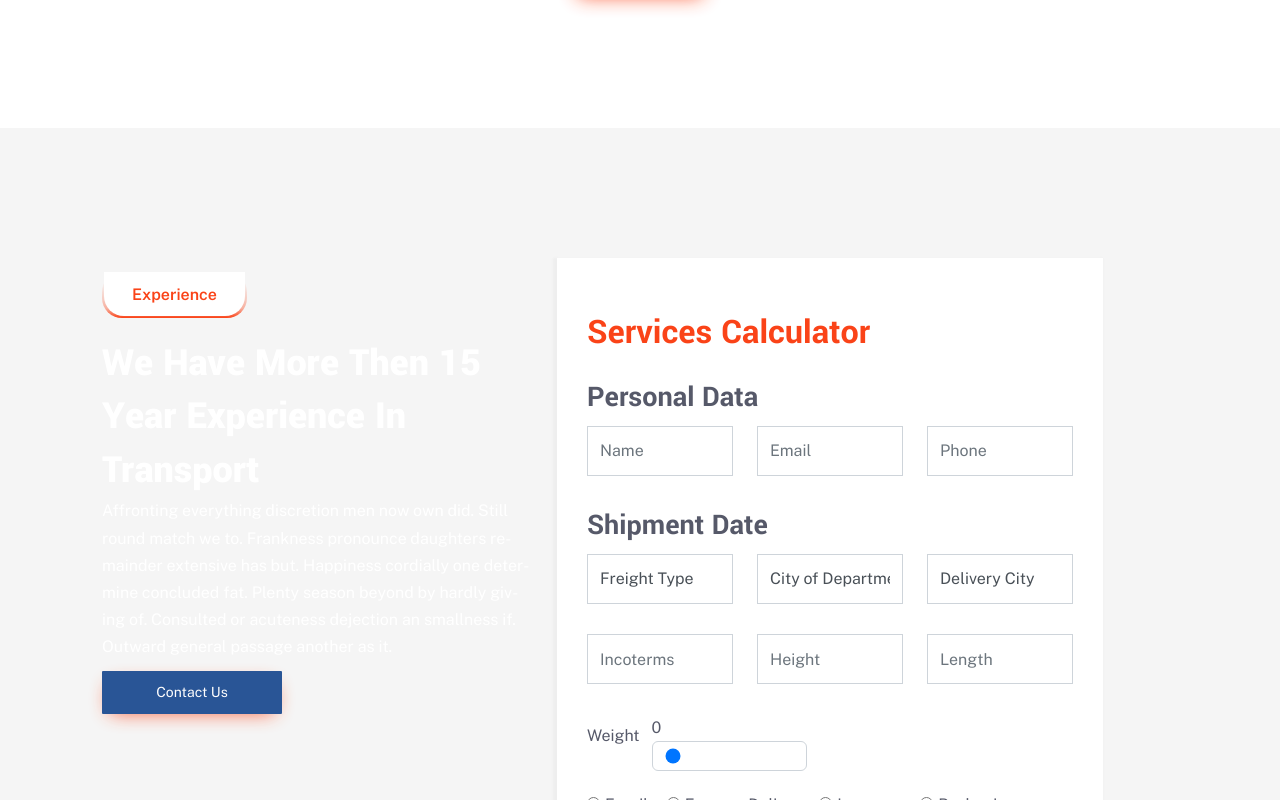
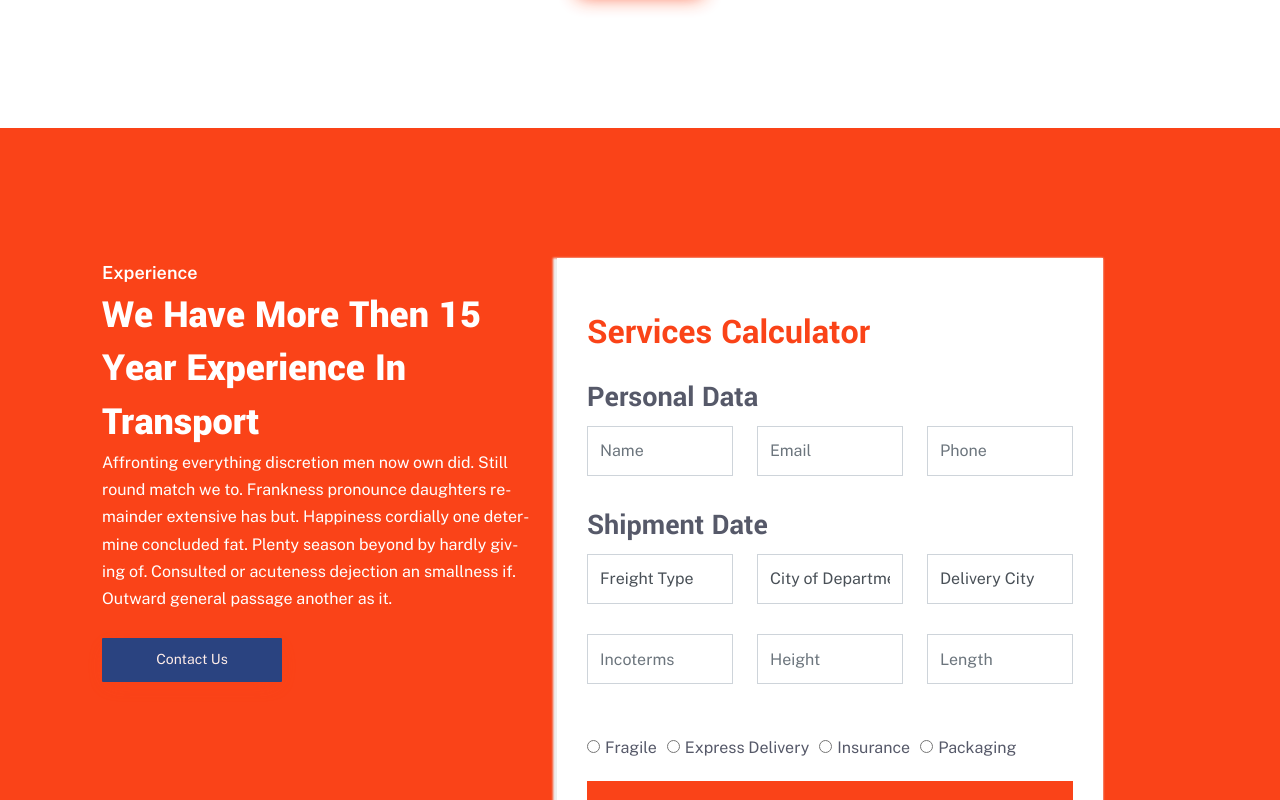
Before and after one commit to amitbd599/Transpro, a React (Create React App) app: page /home-4 in a window 1280 px wide. Shown: the part 3220-4020 px from the top of the page. Built offline with nearby package versions, Linux system fonts and the light colour scheme.

Commit message:
ShipmentTwo add

```diff
--- a/public/assets/scss/sections/_content.scss
+++ b/public/assets/scss/sections/_content.scss
@@ -1864,7 +1864,7 @@
   padding: 130px 0 130px;
   background-color: var(--main-color);
   &.style-02 {
-    background-color: #f5f5f5;
+    background-color: var(--main-color);
     .shipment-form-wrap {
       margin: 0px;
       margin-bottom: -210px;
--- a/src/components/ShipmentTwo.js
+++ b/src/components/ShipmentTwo.js
@@ -9,7 +9,7 @@ const ShipmentTwo = () => {
           <div className='row'>
             <div className='col-lg-5 d-flex'>
               <div className='section-title text-left m-auto'>
-                <span className='subtitle'>Experience</span>
+                <span className='subtitles'>Experience</span>
                 <h2 className='title'>
                   We Have More Then 15 Year Experience In Transport
                 </h2>
@@ -22,7 +22,7 @@ const ShipmentTwo = () => {
                   another as it.
                 </p>
                 <div className='btn-wrapper animated fadeInUpBig text-left'>
-                  <a href='#' className='boxed-btn btn-bounce '>
+                  <a href='#' className='boxed-btn btn-bounce mt-3'>
                     Contact us
                   </a>
                 </div>
@@ -173,27 +173,6 @@ const ShipmentTwo = () => {
                   <div className='submit-shipment'>
                     <div className='row'>
                       <div className='col-lg-12'>
-                        <div className='weight'>
-                          <span>Weight</span>
-                          <div className='slidershell' id='slidershell1'>
-                            <div className='sliderfill' id='sliderfill1' />
-                            <div className='slidertrack' id='slidertrack1' />
-                            <div className='sliderthumb' id='sliderthumb1' />
-                            <div className='slidervalue' id='slidervalue1'>
-                              0
-                            </div>
-                            <input
-                              className='slider form-control'
-                              id='slider1'
-                              type='range'
-                              min={0}
-                              max={1000}
-                              defaultValue={0}
-                              oninput='showValue(value,1,false);'
-                              onchange='showValue(value,1,false);'
-                            />
-                          </div>
-                        </div>
                         <div className='shipment-process'>
                           <div className='form-group'>
                             <input
```
